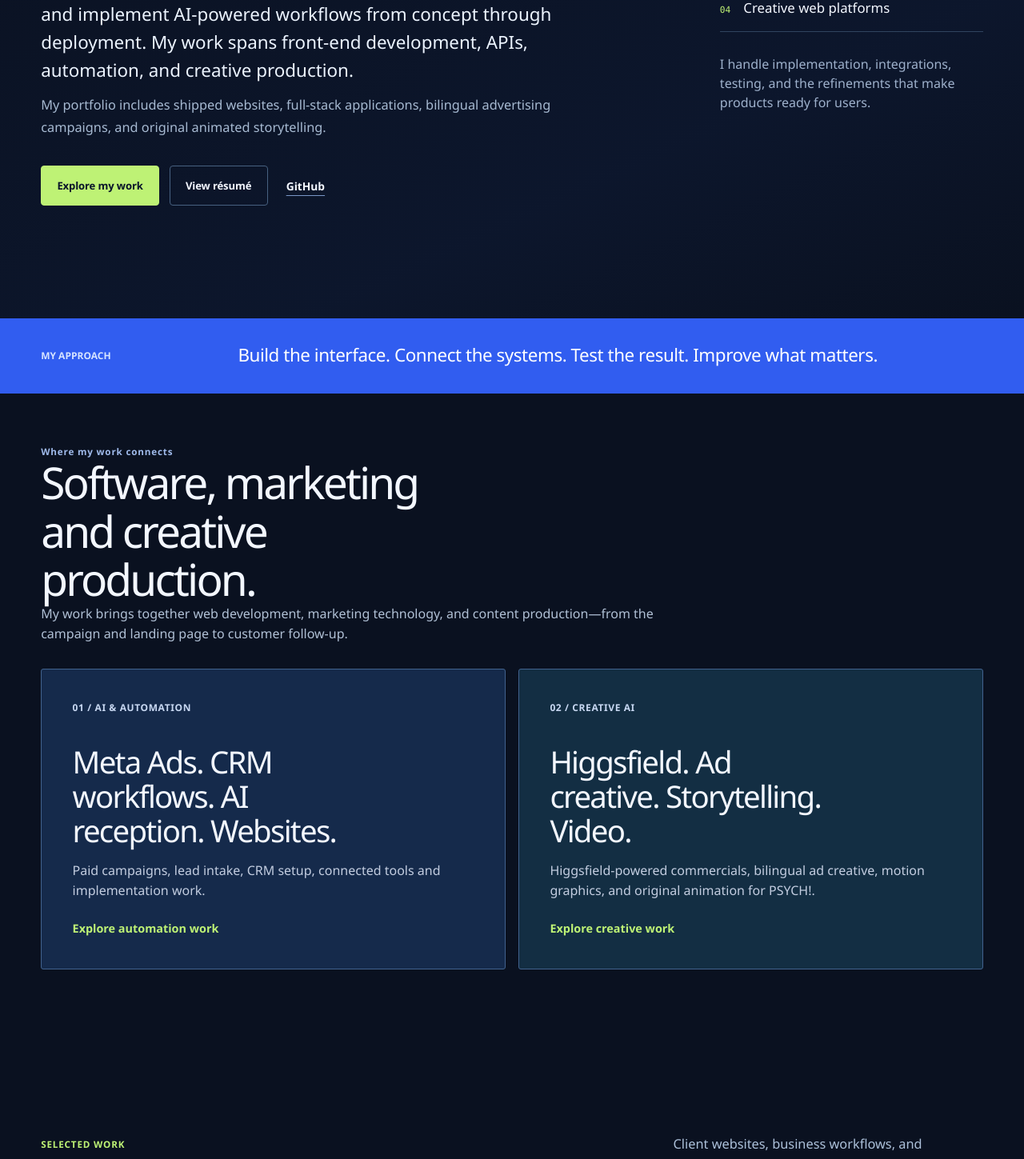
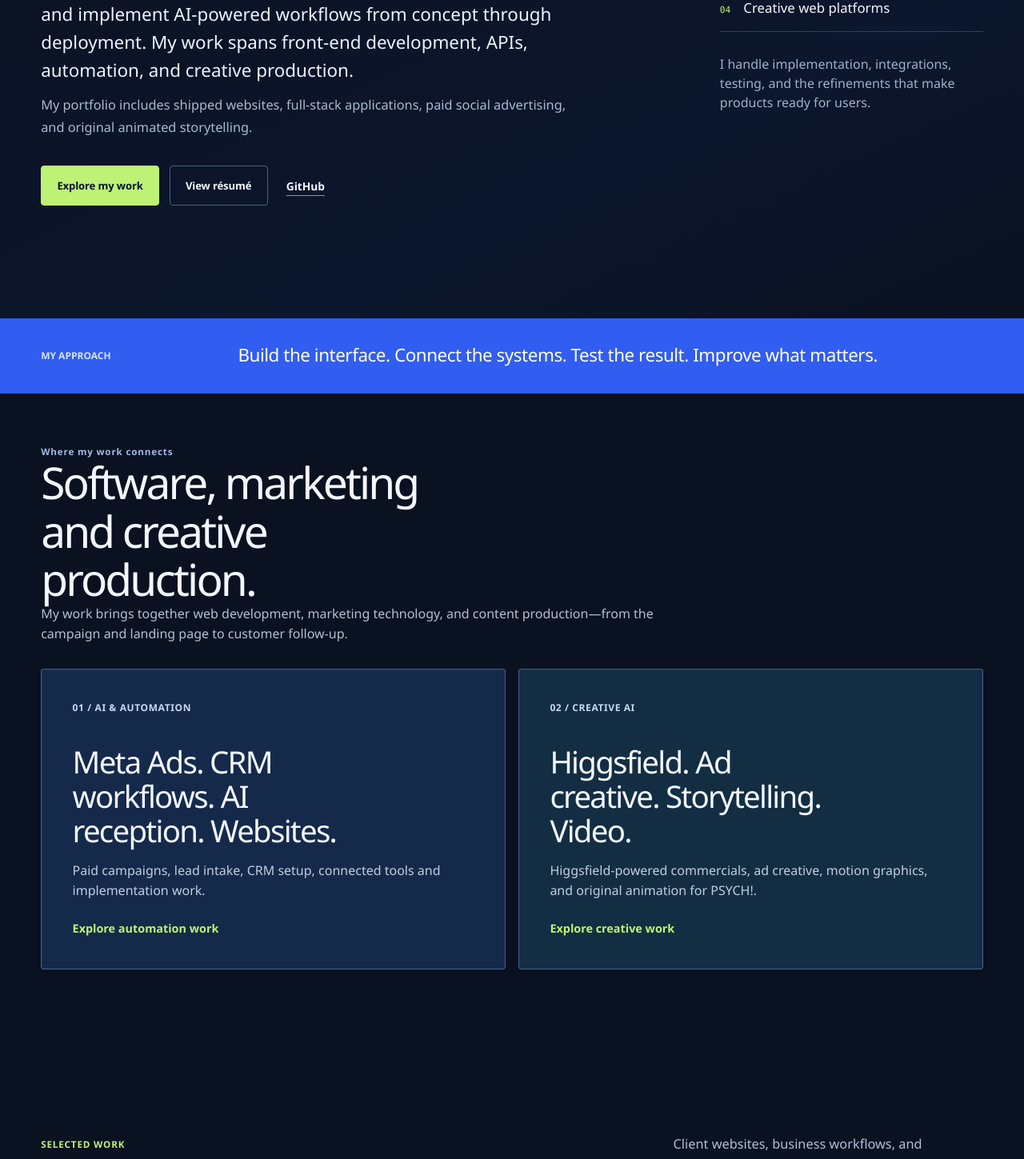
Before and after one commit to hellsangel05/portfolio-site, a Next.js app: page / in a window 1280 px wide. Shown: the part 582-2031 px from the top of the page at 80% size. Built offline with nearby package versions, Linux system fonts and the light colour scheme.

Commit message:
Focus campaign copy on Meta Ads and keep language fluency separate

```diff
--- a/app/page.tsx
+++ b/app/page.tsx
@@ -10,7 +10,7 @@ export default function Home() {
           <p className="job-kicker"><span className="job-status-dot" /> Angel Gonzalez · Los Angeles, CA</p>
           <h1 id="job-intro">I build <em>software, websites, and AI workflows.</em></h1>
           <p className="job-lead">I develop web applications, create modern business websites, and implement AI-powered workflows from concept through deployment. My work spans front-end development, APIs, automation, and creative production.</p>
-          <p className="job-sub">My portfolio includes shipped websites, full-stack applications, bilingual advertising campaigns, and original animated storytelling.</p>
+          <p className="job-sub">My portfolio includes shipped websites, full-stack applications, paid social advertising, and original animated storytelling.</p>
           <div className="job-actions">
             <Link className="button button-primary" href="#work">Explore my work </Link>
             <Link className="button button-secondary" href="/resume">View résumé</Link>
@@ -53,7 +53,7 @@ export default function Home() {
           <Link href="/creative-ai" className="practice-pathway-link">
             <span>02 / Creative AI</span>
             <h3>Higgsfield. Ad creative. Storytelling. Video.</h3>
-            <p>Higgsfield-powered commercials, bilingual ad creative, motion graphics, and original animation for PSYCH!.</p>
+            <p>Higgsfield-powered commercials, ad creative, motion graphics, and original animation for PSYCH!.</p>
             <strong>Explore creative work</strong>
           </Link>
         </div>
@@ -123,7 +123,7 @@ export default function Home() {
           <p>I build client websites and business systems through ADGO Studios and develop independent software products and digital experiences.</p>
         </header>
         <div className="job-experience-list">
-          <article><div><span>Client projects</span><h3>ADGO Studios</h3></div><p>Co-founded ADGO Studios and built business websites, launched a bilingual Meta Ads campaign, developed Higgsfield-powered video commercials, implemented CRM workflows, and configured the Luna AI phone receptionist.</p></article>
+          <article><div><span>Client projects</span><h3>ADGO Studios</h3></div><p>Co-founded ADGO Studios and built business websites, launched a Meta Ads campaign, developed Higgsfield-powered video commercials, implemented CRM workflows, and configured the Luna AI phone receptionist.</p></article>
           <article><div><span>Software development</span><h3>Independent applications</h3></div><p>Designed and built web and mobile applications across music, sports, games, and publishing. I work with AI-assisted development tools, code, external APIs, testing, and deployment to turn ideas into working systems.</p></article>
         </div>
       </section>
```
